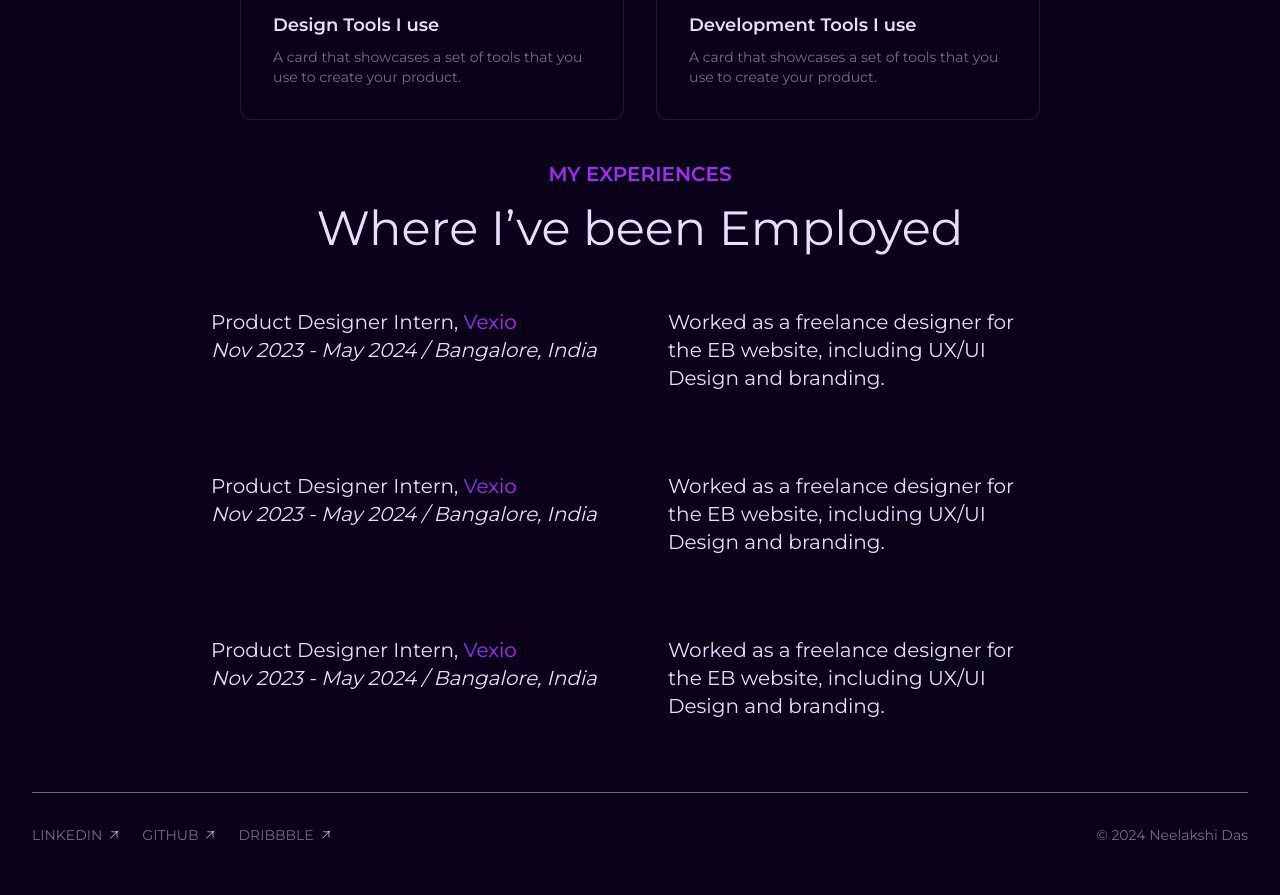
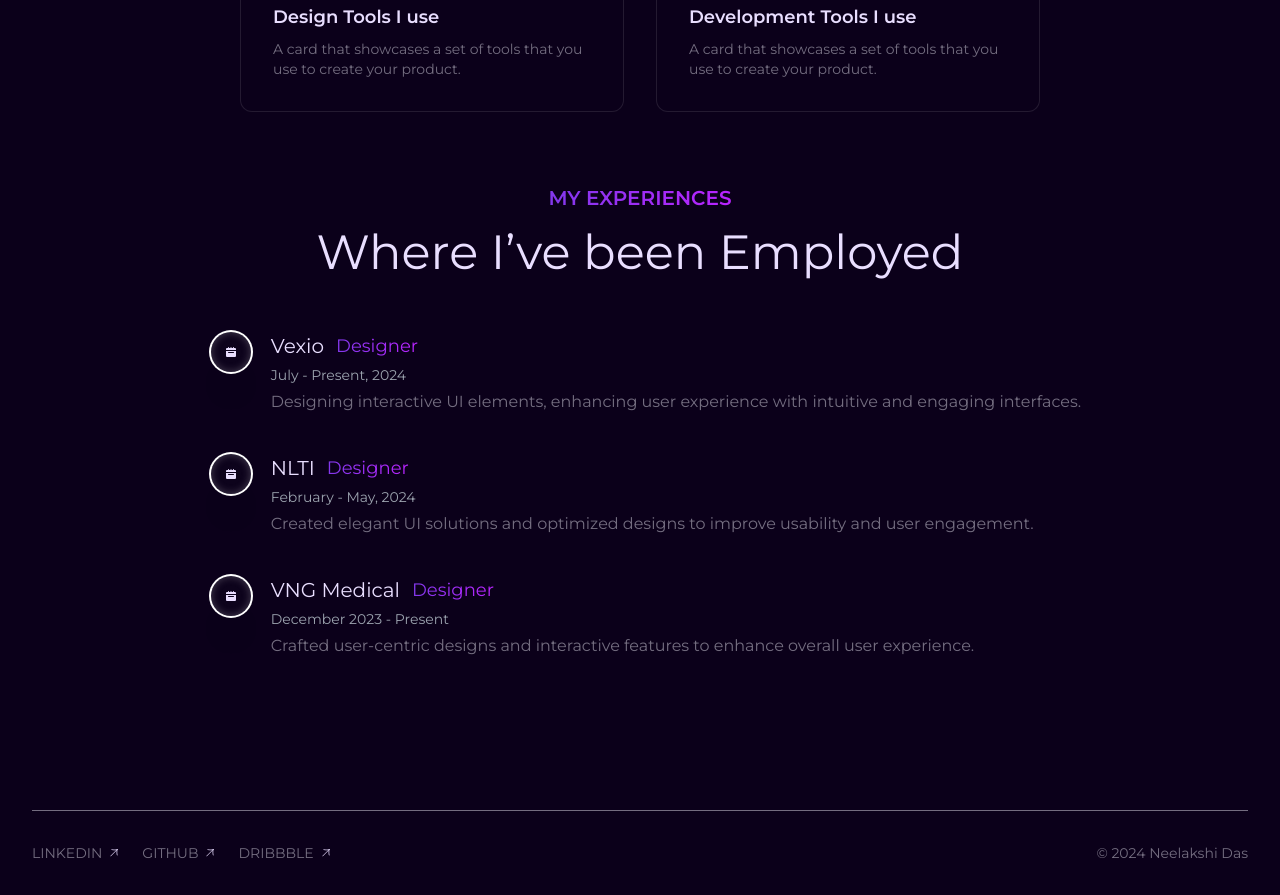
Before and after one commit to bluecoder2003/Portfolio, a Next.js app: page /about in a window 1280 px wide. Shown: the part 920-1815 px from the top of the page. Built offline with nearby package versions, Linux system fonts and the light colour scheme.

Commit message:
feat: :sparkles: about section improved

```diff
--- a/package.json
+++ b/package.json
@@ -21,6 +21,7 @@
     "react": "^18",
     "react-dom": "^18",
     "react-icons": "^5.3.0",
+    "react-router-dom": "^6.26.1",
     "tailwind-merge": "^2.5.2"
   },
   "devDependencies": {
--- a/src/app/about/page.tsx
+++ b/src/app/about/page.tsx
@@ -1,12 +1,25 @@
+"use client"
 import { CardDemo } from '@/components/ui/designtools'
+import { motion } from "framer-motion"
 import { CardDev } from '@/components/ui/devtools'
-import React from 'react'
+import AOS from 'aos';
+import 'aos/dist/aos.css';
+import React, { useEffect, useState } from "react";
 
 const Page: React.FC = () => {
+
+  useEffect(() => {
+    AOS.init({
+      duration: 500, // Duration of animations in milliseconds
+      easing: 'ease-in-out', // Easing function
+      once: true, // Whether animation should happen only once
+    });
+  }, []);
+
   return (
     <div className="flex w-full flex-col min-h-screen overflow-hidden justify-center items-center">
       {/* Hero Section */}
-      <div className="flex flex-col items-center justify-center space-y-4 py-10 px-4 sm:px-6 lg:px-8 mt-8">
+      <div className="flex flex-col items-center justify-center space-y-4 py-10 px-4 sm:px-6 lg:px-8 mt-10">
         <img
           src="/assets/smile.svg"
           alt="Smile"
@@ -18,8 +31,8 @@ const Page: React.FC = () => {
         <div className="text-3xl md:text-3xl lg:text-5xl text-center text-bglight">
           Me in a nutshell
         </div>
-        <div className="flex flex-col items-center text-lg md:text-xl lg:text-xl py-10 text-center text-[#746D80] px-4 sm:px-6 lg:px-40 ">
-          Design has always been in my DNA. As a kid, you would find me dabbling my hands in paint and making random abstract art, and I grew to like how technology became a very integral part of expressing our creativity over the years. I stumbled upon UX/UI, which was a perfect combination of both. I look forward to my journey in this field after transitioning from a non-design background.
+        <div className="flex flex-col items-center text-lg md:text-xl lg:text-xl py-8 text-center text-[#746D80] px-4 sm:px-6 lg:px-40 ">
+        I’m a designer and front-end developer with a passion for creating intuitive and engaging digital experiences. I’ve had the privilege of winning the Girls Track in two hackathons and gaining valuable experience through three internships. These opportunities have allowed me to grow both professionally and personally, and I’m always eager to take on new challenges and learn from each experience.
         </div>
       </div>
 
@@ -30,35 +43,70 @@ const Page: React.FC = () => {
       </div>
 
       {/* Experiences Section */}
-      <div className="space-y-4 py-10 px-4 sm:px-6 lg:px-8">
+      <div className="flex flex-col items-center justify-center space-y-4 py-10 px-4 sm:px-6 lg:px-8 mt-8">
   <div className="text-lg md:text-xl font-semibold lg:text-xl text-center gradient-text">
     MY EXPERIENCES
   </div>
-  <div className="text-lg md:text-xl lg:text-5xl text-center text-bglight mb-8 md:mb-12 lg:mb-16">
+  <div className="text-3xl md:text-3xl lg:text-5xl text-center text-bglight mb-10">
     Where I’ve been Employed
   </div>
-  <div className="flex flex-col gap-10">
-    {[1, 2, 3].map((item, index) => (
-      <div key={index} className="flex flex-col mt-10  md:flex-row gap-6">
-        <div className="flex flex-col flex-1 items-center md:items-start">
-          <div className="text-lg md:text-xl font-normal lg:text-xl text-bglight text-center md:text-left">
-            Product Designer Intern,{" "}
-            <span className="gradient-text">Vexio</span>
+  <div className="flex flex-col py-10 px-4">
+    <ol className="relative dark:border-gray-700">
+      <li data-aos="fade-up" className="flex items-start mb-10 ml-6 relative">
+        <span className="absolute flex items-center justify-center w-10 h-10 bg-[rgba(248,248,248,0.01)] shadow-[0px_0px_8px_0px_rgba(248,248,248,0.25)_inset,0px_32px_24px_-16px_rgba(0,0,0,0.40)] dark:shadow-[0px_0px_8px_0px_rgba(0,0,0,0.25)_inset,0px_32px_24px_-16px_rgba(248,248,248,0.40)_inset] rounded-full -left-3 ring-2 ring-white dark:ring-gray-900 dark:bg-blue-900">
+          <svg className="w-2.5 h-2.5 text-bglight dark:text-blue-300" aria-hidden="true" xmlns="http://www.w3.org/2000/svg" fill="currentColor" viewBox="0 0 20 20">
+            <path d="M20 4a2 2 0 0 0-2-2h-2V1a1 1 0 0 0-2 0v1h-3V1a1 1 0 0 0-2 0v1H6V1a1 1 0 0 0-2 0v1H2a2 2 0 0 0-2 2v2h20V4ZM0 18a2 2 0 0 0 2 2h16a2 2 0 0 0 2-2V8H0v10Zm5-8h10a1 1 0 0 1 0 2H5a1 1 0 0 1 0-2Z"/>
+          </svg>
+        </span>
+        <div className="ml-12 flex-1">
+          <div className="flex items-center space-x-3 mb-2">
+            <h3 className="text-lg md:text-xl lg:text-xl font-normal text-bglight dark:text-bglight">Vexio</h3>
+            <span className="text-lg md:text-lg lg:text-lg gradient-text">Designer</span>
           </div>
-          <div className="text-lg md:text-xl font-normal italic lg:text-xl text-bglight text-center md:text-left">
-            Nov 2023 - May 2024 / Bangalore, India
+          <time className="block mb-2 text-sm font-normal leading-none text-gray-400 dark:text-gray-500">July - Present, 2024</time>
+          <p className="text-base font-normal text-[#746D80]">
+          Designing interactive UI elements, enhancing user experience with intuitive and engaging interfaces.
+</p>
+        </div>
+      </li>
+      <li data-aos="fade-up" className="flex items-start mb-10 ml-6 relative">
+        <span className="absolute flex items-center justify-center w-10 h-10 bg-[rgba(248,248,248,0.01)] shadow-[0px_0px_8px_0px_rgba(248,248,248,0.25)_inset,0px_32px_24px_-16px_rgba(0,0,0,0.40)] dark:shadow-[0px_0px_8px_0px_rgba(0,0,0,0.25)_inset,0px_32px_24px_-16px_rgba(248,248,248,0.40)_inset] rounded-full -left-3 ring-2 ring-white dark:ring-gray-900 dark:bg-blue-900">
+          <svg className="w-2.5 h-2.5 text-bglight dark:text-blue-300" aria-hidden="true" xmlns="http://www.w3.org/2000/svg" fill="currentColor" viewBox="0 0 20 20">
+            <path d="M20 4a2 2 0 0 0-2-2h-2V1a1 1 0 0 0-2 0v1h-3V1a1 1 0 0 0-2 0v1H6V1a1 1 0 0 0-2 0v1H2a2 2 0 0 0-2 2v2h20V4ZM0 18a2 2 0 0 0 2 2h16a2 2 0 0 0 2-2V8H0v10Zm5-8h10a1 1 0 0 1 0 2H5a1 1 0 0 1 0-2Z"/>
+          </svg>
+        </span>
+        <div className="ml-12 flex-1">
+          <div className="flex items-center space-x-3 mb-2">
+            <h3 className="text-lg md:text-xl lg:text-xl font-normal text-bglight dark:text-bglight">NLTI</h3>
+            <span className="text-lg md:text-lg lg:text-lg gradient-text">Designer</span>
           </div>
+          <time className="block mb-2 text-sm font-normal leading-none text-gray-400 dark:text-gray-500">February - May, 2024</time>
+          <p className="text-base font-normal text-[#746D80]">
+          Created elegant UI solutions and optimized designs to improve usability and user engagement.
+</p>
         </div>
-        <div className="flex flex-col flex-1">
-          <div className="text-lg md:text-xl lg:text-xl text-left text-bglight max-w-full md:max-w-md break-words px-4">
-            Worked as a freelance designer for the EB website, including UX/UI Design and branding.
+      </li>
+      <li data-aos="fade-up" className="flex items-start mb-10 ml-6 relative">
+        <span className="absolute flex items-center justify-center w-10 h-10 bg-[rgba(248,248,248,0.01)] shadow-[0px_0px_8px_0px_rgba(248,248,248,0.25)_inset,0px_32px_24px_-16px_rgba(0,0,0,0.40)] dark:shadow-[0px_0px_8px_0px_rgba(0,0,0,0.25)_inset,0px_32px_24px_-16px_rgba(248,248,248,0.40)_inset] rounded-full -left-3 ring-2 ring-white dark:ring-gray-900 dark:bg-blue-900">
+          <svg className="w-2.5 h-2.5 text-bglight dark:text-blue-300" aria-hidden="true" xmlns="http://www.w3.org/2000/svg" fill="currentColor" viewBox="0 0 20 20">
+            <path d="M20 4a2 2 0 0 0-2-2h-2V1a1 1 0 0 0-2 0v1h-3V1a1 1 0 0 0-2 0v1H6V1a1 1 0 0 0-2 0v1H2a2 2 0 0 0-2 2v2h20V4ZM0 18a2 2 0 0 0 2 2h16a2 2 0 0 0 2-2V8H0v10Zm5-8h10a1 1 0 0 1 0 2H5a1 1 0 0 1 0-2Z"/>
+          </svg>
+        </span>
+        <div className="ml-12 flex-1">
+          <div className="flex items-center space-x-3 mb-2">
+            <h3 className="text-lg md:text-xl lg:text-xl font-normal text-bglight dark:text-bglight">VNG Medical</h3>
+            <span className="text-lg md:text-lg lg:text-lg gradient-text">Designer</span>
           </div>
+          <time className="block mb-2 text-sm font-normal leading-none text-gray-400 dark:text-gray-500">December 2023 - Present</time>
+          <p className="text-base font-normal text-[#746D80]">
+          Crafted user-centric designs and interactive features to enhance overall user experience.
+</p>
         </div>
-      </div>
-    ))}
+      </li>
+    </ol>
   </div>
 </div>
-    </div>
+</div>
   )
 }
 
--- a/src/app/contact/page.tsx
+++ b/src/app/contact/page.tsx
@@ -67,7 +67,7 @@ const Contact: React.FC = () => {
   };
 
   return (
-    <div className="bg-black text-bglight py-8 mt-8">
+    <div className="bg-black text-bglight py-8 mt-10">
       <div className="container mx-auto px-4">
         <div className="text-center mb-6" data-aos="fade-up">
           {extProps.map((props, index) => (
--- a/src/app/page.tsx
+++ b/src/app/page.tsx
@@ -32,7 +32,7 @@ const cardData = [
       "TUF features a flashcard learning tool, an admin panel for managing flashcards, and is built with a tech stack that ensures scalability and maintainability.",
     bgImage: "/assets/bg_pic2.svg",
     recentText: "RECENT",
-    tags: ["Web design", "Development"],
+    tags: ["Flashcards", "Dev"],
     imgSrc: "/assets/tuf.svg",
     imgAlt: "Korba Project",
     titleColor: "bglight", // Example color
--- a/src/components/custom/HeroSection.tsx
+++ b/src/components/custom/HeroSection.tsx
@@ -37,9 +37,11 @@ const HeroSection: React.FC = () => {
               Hi, I'm Neelakshi, passionate about UI/UX design and front-end development.
             </div>
             <div className="flex flex-col space-y-4 md:flex-row md:space-x-4 md:space-y-0 justify-center">
-              <button className="px-4 py-2 rounded-xl text-xl border border-neutral-600 text-bgdark font-medium bg-bglight hover:bg-gray-100 transition duration-200">
+              <a
+              href="/contact"
+              className="px-4 py-2 rounded-xl text-xl border border-neutral-600 text-bgdark font-medium bg-bglight hover:bg-gray-100 transition duration-200">
                 Let's Connect
-              </button>
+              </a>
               <a
   href="/assets/Neelakshi_Das_resume.pdf"
   download="Neelakshi_Das_resume.pdf"
--- a/src/components/ui/background-gradient-animation.tsx
+++ b/src/components/ui/background-gradient-animation.tsx
@@ -8,8 +8,8 @@ export const BackgroundGradientAnimation = ({
   firstColor = "18, 113, 255",
   secondColor = "221, 74, 255",
   thirdColor = "100, 220, 255",
-  fourthColor = "200, 50, 50",
-  fifthColor = "180, 180, 50",
+  fourthColor = "150, 50, 200",
+  fifthColor = "180, 100, 180",
   pointerColor = "140, 100, 255",
   size = "80%",
   blendingValue = "hard-light",
--- a/src/components/ui/floating-navbar.tsx
+++ b/src/components/ui/floating-navbar.tsx
@@ -74,7 +74,9 @@ export const FloatingNav = ({
       isMobileMenuOpen ? "rounded-full" : ""
     )}
   >
-    <div className="text-bglight text-xl">Logo</div>
+    <div className="text-white text-xl">
+  <img src="/assets/smile.svg" alt="Logo" className="h-12 w-12" />
+</div>
     <button
       onClick={() => setIsMobileMenuOpen(!isMobileMenuOpen)}
       className="text-bglight text-3xl"
```
Also changed, not shown: 1 other file (tests, documents, lock files or other folders).
